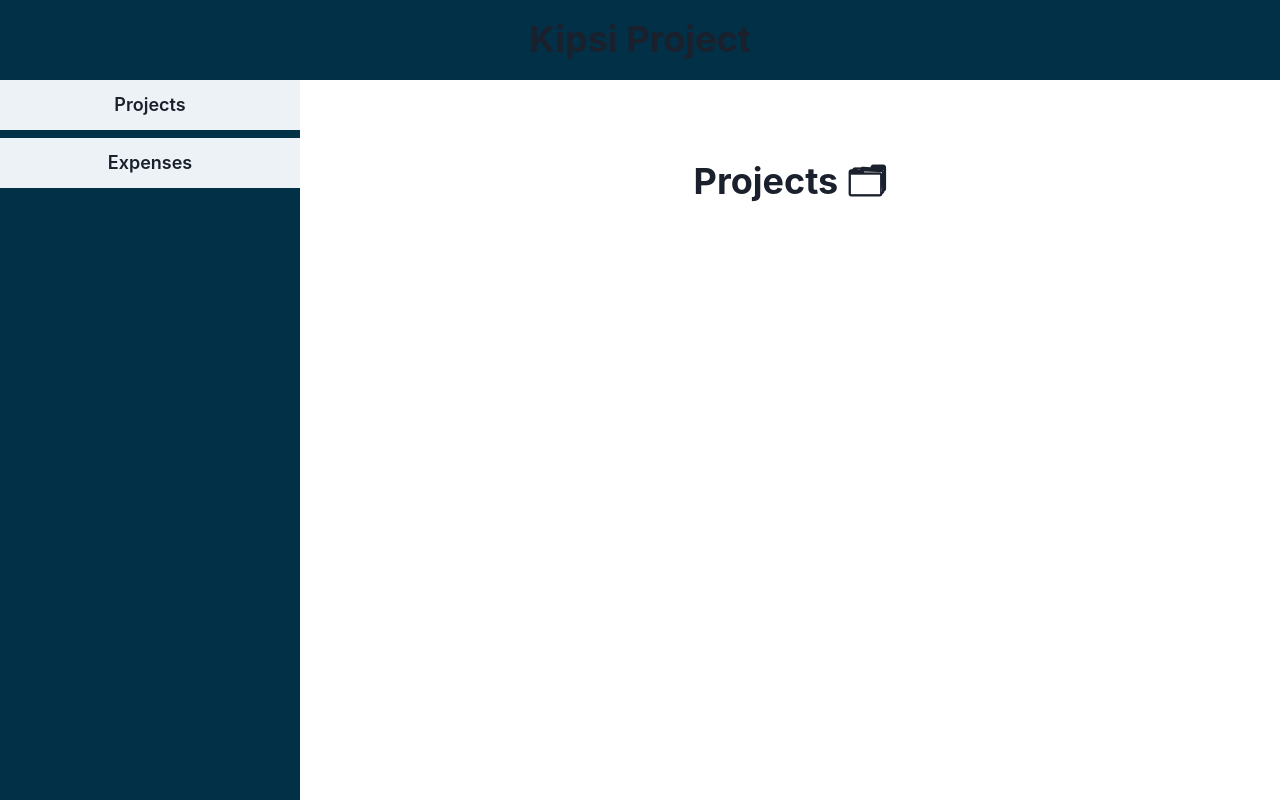
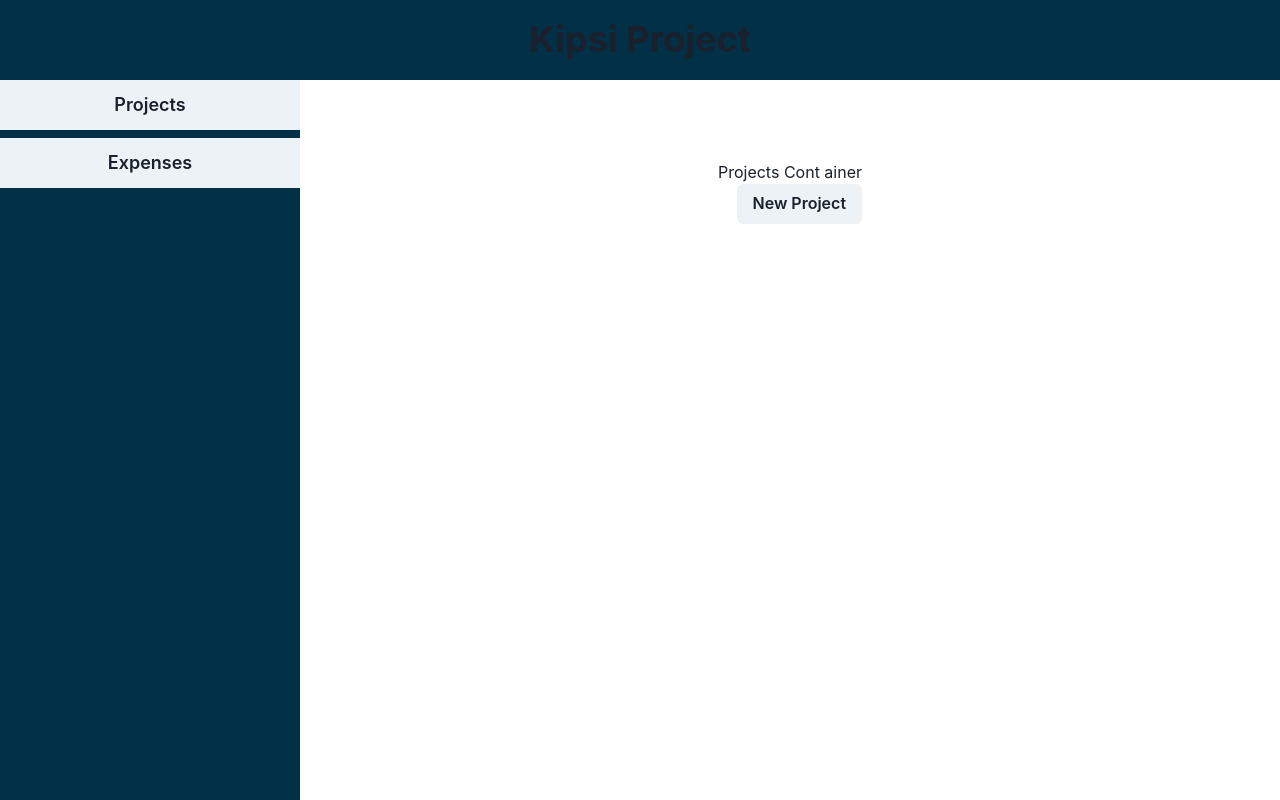
Before and after one commit to sambencivengo/kipsi-project, a Next.js app in the folder client/: page /projects in a window 1280 px wide. Built offline with nearby package versions, Linux system fonts and the light colour scheme.

Commit message:
removing sidebar

```diff
--- /dev/null
+++ b/client/src/components/ProjectsContainer.tsx
@@ -0,0 +1,13 @@
+import { Box, Button, Text } from '@chakra-ui/react';
+import React from 'react';
+
+interface ProjectsContainerProps {}
+
+export const ProjectsContainer: React.FC<ProjectsContainerProps> = ({}) => {
+	return (
+		<Box>
+			<Text>Projects Cont ainer</Text>
+			<Button float={'right'}>New Project</Button>
+		</Box>
+	);
+};
--- a/client/src/pages/projects.tsx
+++ b/client/src/pages/projects.tsx
@@ -1,11 +1,12 @@
-import { Center, Heading } from '@chakra-ui/react';
+import { VStack } from '@chakra-ui/react';
 import { NextPage } from 'next';
+import { ProjectsContainer } from '../components/ProjectsContainer';
 
 const Projects: NextPage = () => {
 	return (
-		<Center>
-			<Heading>Projects 🗂</Heading>
-		</Center>
+		<VStack>
+			<ProjectsContainer />
+		</VStack>
 	);
 };
 
```
